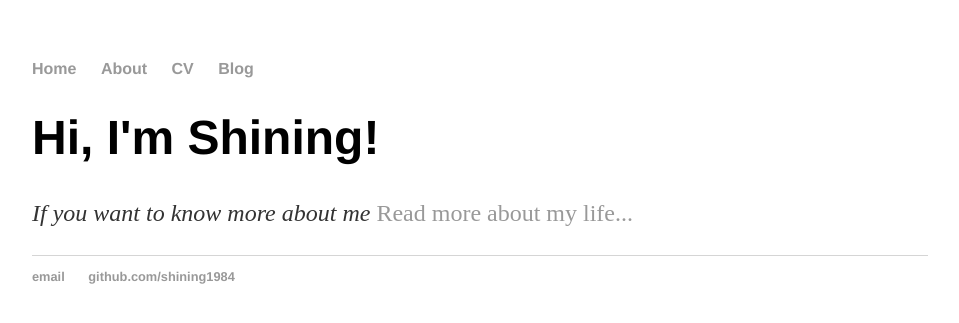
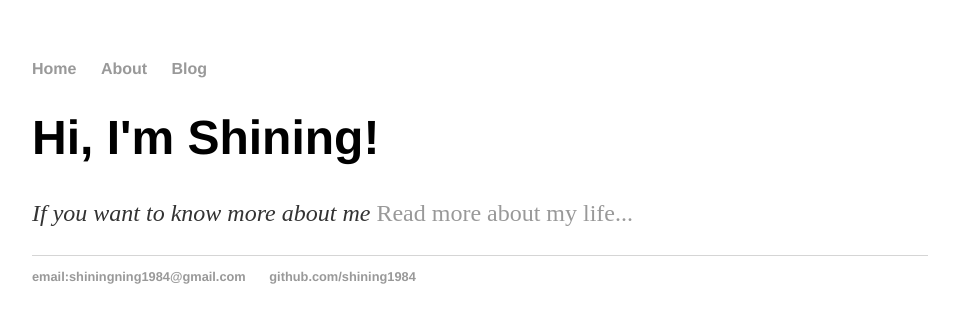
Before and after one commit to shining1984/shining1984.github.io, a Jekyll site: the page built from index.html, in a window 1280 px wide. Shown: the top 323 px of the page, without its empty margins (160-1119 px from the left). Built offline with Jekyll 4.4.1, drawn with Linux system fonts in a browser that asks for light colours.

Commit message:
Update index.html
Use the default layout in this page.

```diff
--- a/index.html
+++ b/index.html
@@ -1,30 +1,8 @@
-<!DOCTYPE html>
-<html>
-	<head>
-		<title>Shining, personal blog</title>
-				<!-- link to main stylesheet -->
-		<link rel="stylesheet" type="text/css" href="/css/main.css">
-	</head>
-	<body>
-		<nav>
-    		<ul>
-        		<li><a href="/">Home</a></li>
-	        	<li><a href="/about">About</a></li>
-        		<li><a href="/cv">CV</a></li>
-        		<li><a href="/blog">Blog</a></li>
-    		</ul>
-		</nav>
-		<div class="container">
-    		<div class="blurb">
-        		<h1>Hi, I'm Shining!</h1>
-				<p><em>If you want to know more about me</em> <a href="/about">Read more about my life...</a></p>
-    		</div><!-- /.blurb -->
-		</div><!-- /.container -->
-		<footer>
-    		<ul>
-        		<li><a href="mailto:shiningning1984@gmail.com">email</a></li>
-        		<li><a href="https://github.com/shining1984">github.com/shining1984</a></li>
-			</ul>
-		</footer>
-	</body>
-</html>
+---
+layout: default
+title: Shining, personal blog
+---
+ <div class="blurb">
+        <h1>Hi, I'm Shining!</h1>
+	<p><em>If you want to know more about me</em> <a href="/about">Read more about my life...</a></p>
+ </div><!-- /.blurb -->
```
